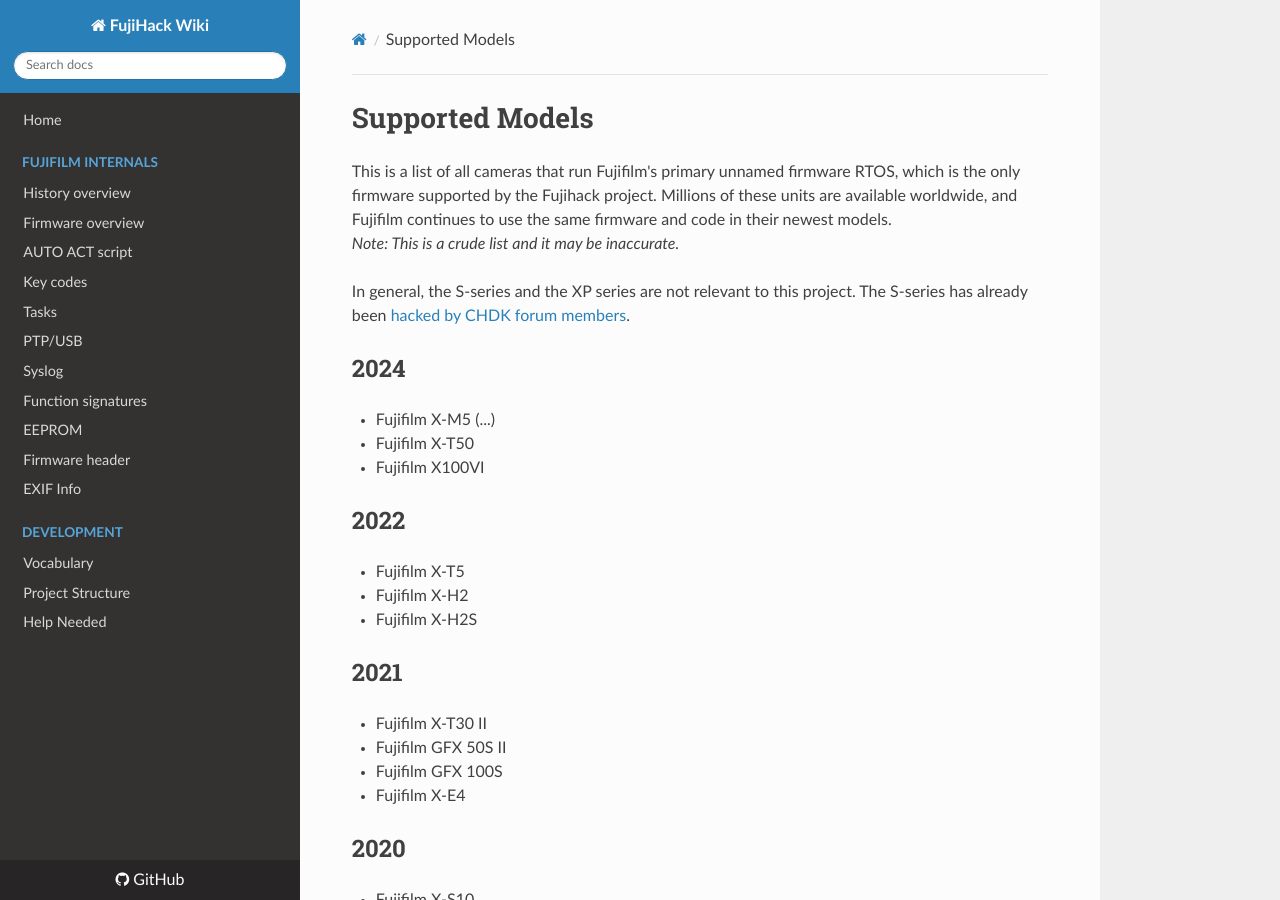
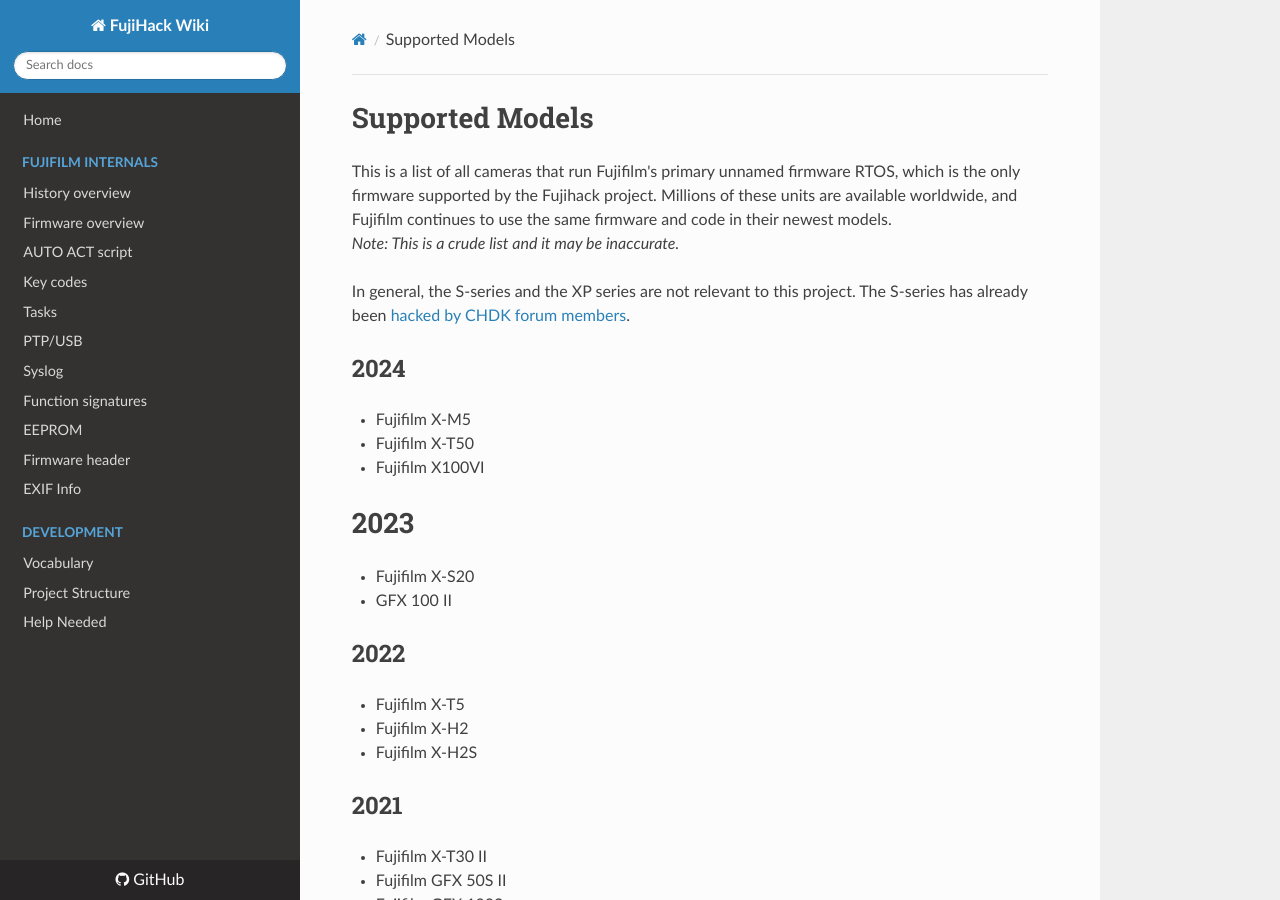
Before and after one commit to fujihack/wiki, an MkDocs documentation site: the page built from docs/supported.md, in a window 1280 px wide and 900 px high. Built offline with MkDocs 1.6.1, drawn with Linux system fonts in a browser that asks for light colours; nearby versions of some CDN libraries.

Commit message:
Update supported.md

```diff
--- a/docs/supported.md
+++ b/docs/supported.md
@@ -6,9 +6,12 @@
 In general, the S-series and the XP series are not relevant to this project. The S-series has already been [hacked by CHDK forum members](https://chdk.setepontos.com/index.php?topic=6484.0).
 
 ## 2024
-- Fujifilm X-M5 (...)
+- Fujifilm X-M5
 - Fujifilm X-T50
 - Fujifilm X100VI
+# 2023
+- Fujifilm X-S20
+- GFX 100 II
 ## 2022
 - Fujifilm X-T5
 - Fujifilm X-H2
```
